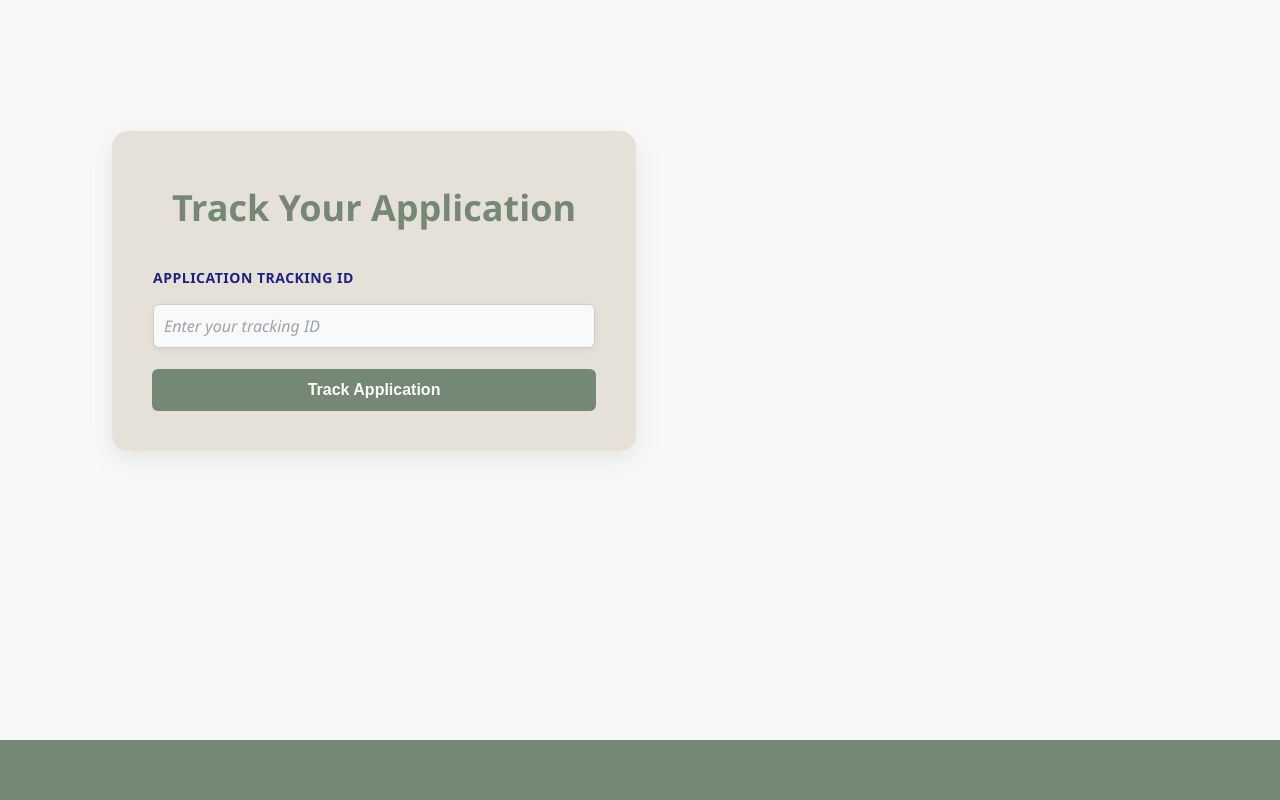
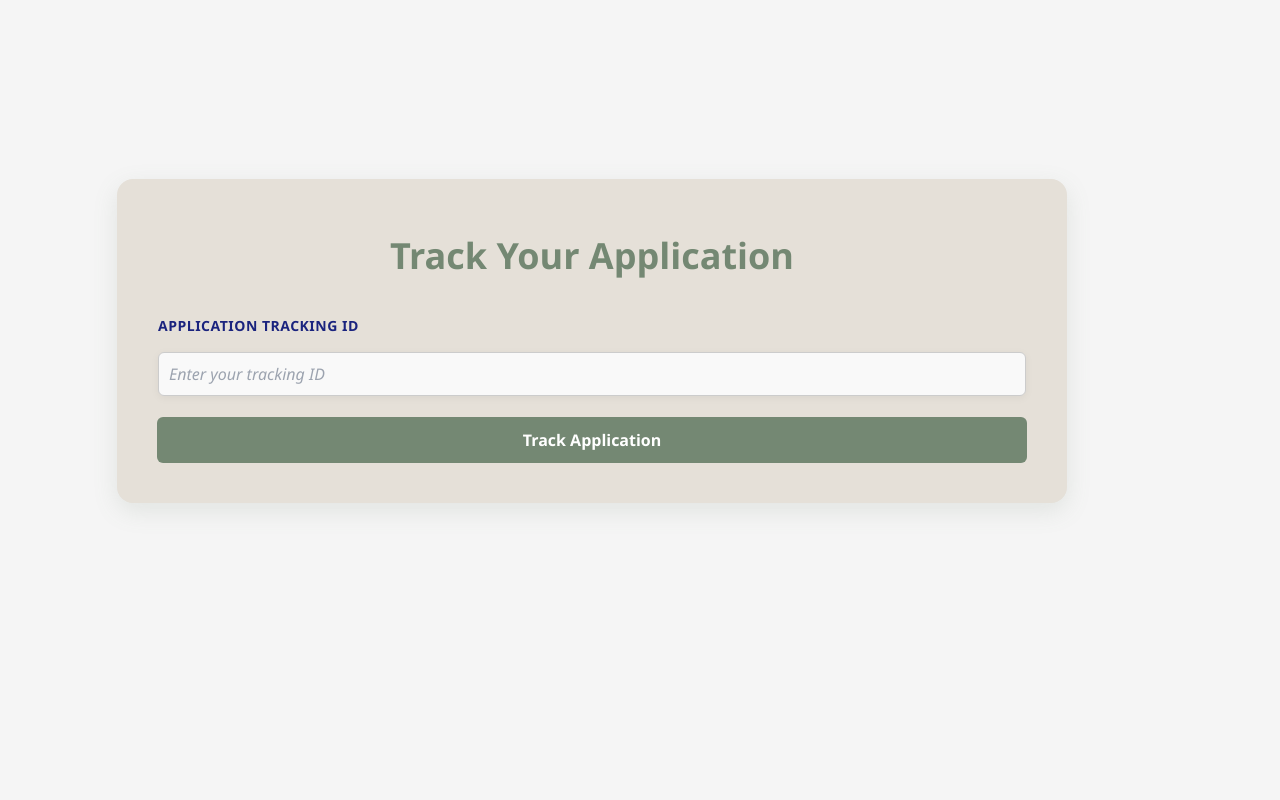
Before and after one commit to Priyangana-B/ecivoting-frontend, a React (Vite) app: page /pprtms in a window 1280 px wide. Shown: the part 720-1520 px from the top of the page. Built offline with nearby package versions, Linux system fonts and the light colour scheme.

Commit message:
refined css

```diff
--- a/src/assets/css/PoliticalPartiesCandidates/Constitutions.css
+++ b/src/assets/css/PoliticalPartiesCandidates/Constitutions.css
@@ -30,6 +30,7 @@
   display: grid;
   grid-template-columns: repeat(auto-fit, minmax(500px, 1fr));
   gap: 40px;
+  width: 1000px;
 }
 
 /* ===========================
--- a/src/assets/css/PoliticalPartiesCandidates/PPRTMS.css
+++ b/src/assets/css/PoliticalPartiesCandidates/PPRTMS.css
@@ -1,7 +1,35 @@
+/* Reset */
+* {
+  margin: 0;
+  padding: 0;
+  box-sizing: border-box;
+  font-family: "Segoe UI", sans-serif;
+}
+
+body {
+  background: #f8f8f8;
+}
+
+/* ---------------- BANNER ---------------- */
+.banner {
+  background: linear-gradient(90deg, #748873, #b08865);
+  color: white;
+  text-align: center;
+  padding: 60px 20px;
+}
+
+.banner h1 {
+  font-size: 2.5rem;
+  margin-bottom: 10px;
+}
+
+.banner p {
+  font-size: 1.2rem;
+}
+
+/* ---------------- PPRTMS SECTION ---------------- */
 .pprtms {
-  min-height: 100vh;
-  background: #f8f8f8;
-  font-family: "Segoe UI", sans-serif;
+  padding: 50px 0;   /* keeps it close to banner */
 }
 
 .tracking-card {
@@ -9,16 +37,18 @@
   padding: 40px;
   border-radius: 16px;
   box-shadow: 0 8px 25px rgba(116, 136, 115, 0.15);
-  max-width: 700px;
-  width: 100%; /* ✅ makes it responsive */
-  margin: 20px; /* ✅ ensures spacing on smaller screens */
+  width: 1000px;
+  max-width: 95%;
+  margin: 0 auto;   /* center horizontally */
   text-align: center;
 }
+
 .tracking-card h2 {
   color: #748873;
   margin-bottom: 30px;
 }
 
+/* ---------------- FORM ---------------- */
 .tracking-form .form-group {
   margin-bottom: 20px;
   text-align: left;
@@ -46,6 +76,7 @@
   background: #5f6f5c;
 }
 
+/* ---------------- ERROR ---------------- */
 .error-box {
   margin-top: 20px;
   padding: 15px;
@@ -55,12 +86,12 @@
   border-radius: 8px;
 }
 
-/* APPLICATION DETAILS */
+/* ---------------- APPLICATION DETAILS ---------------- */
 .application-details-card {
   background: white;
   padding: 30px;
   border-radius: 12px;
-  margin-top: 20px;
+  margin-top: 30px;   /* closer to form */
   box-shadow: 0 4px 10px rgba(116, 92, 59, 0.2);
   text-align: left;
 }
--- a/src/assets/css/PoliticalPartiesCandidates/PoliticalPartiesSymbol.css
+++ b/src/assets/css/PoliticalPartiesCandidates/PoliticalPartiesSymbol.css
@@ -43,6 +43,7 @@
 
 .tab-content {
   background: white;
+  width: 1000px;
   border-radius: 16px;
   padding: 40px;
   box-shadow: 0 8px 25px rgba(0, 0, 0, 0.1);
@@ -180,13 +181,15 @@
 
 .process-cards {
   display: grid;
-  grid-template-columns: repeat(auto-fit, minmax(250px, 1fr));
+  grid-template-columns: repeat(auto-fit, minmax(100px, 1fr));
   gap: 25px;
 }
 
 .process-card {
   background: white;
   padding: 30px;
+  width: 300px;
+  display: grid;
   border-radius: 12px;
   box-shadow: 0 4px 6px rgba(0, 0, 0, 0.1);
   text-align: center;
```
